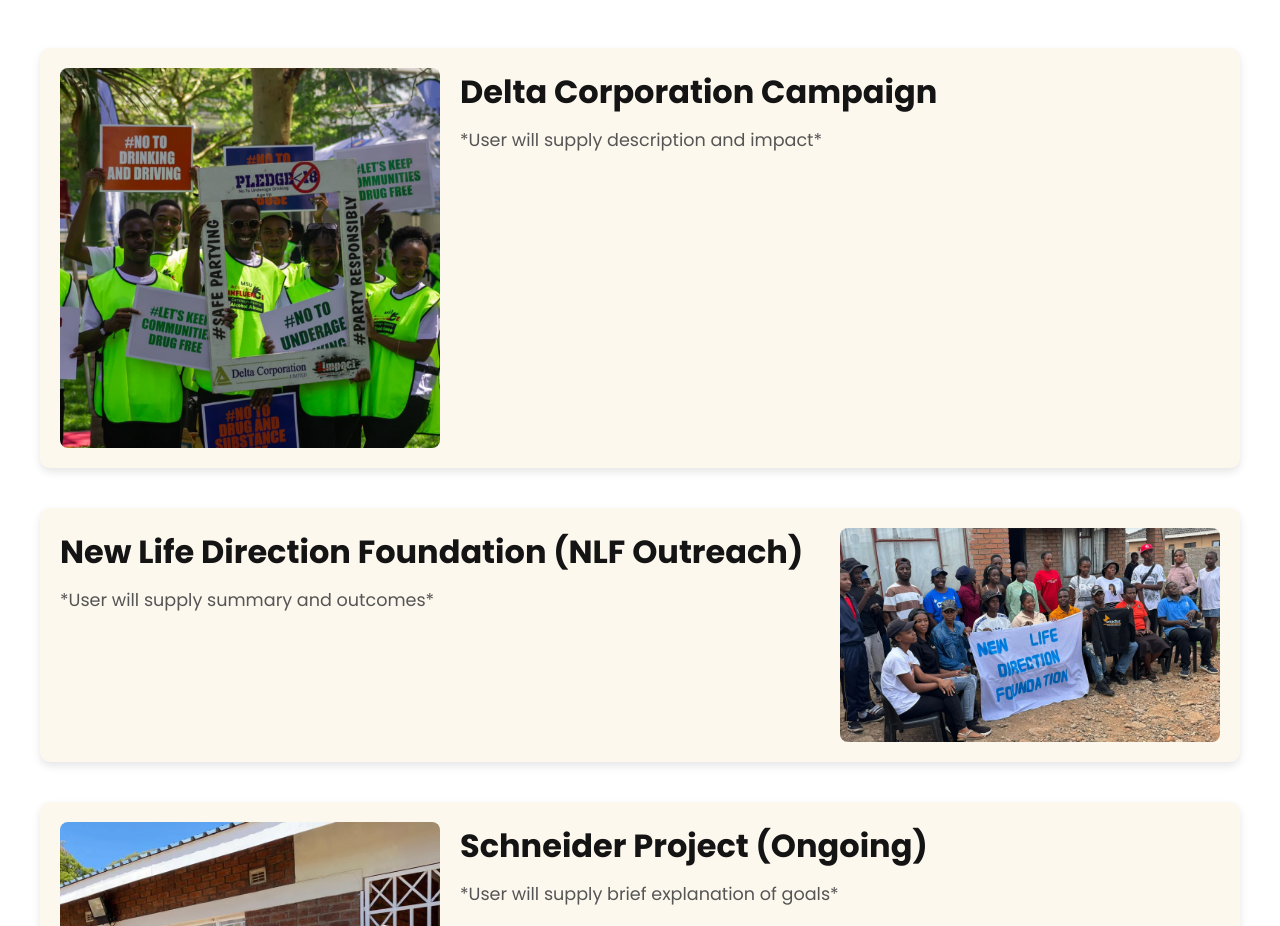
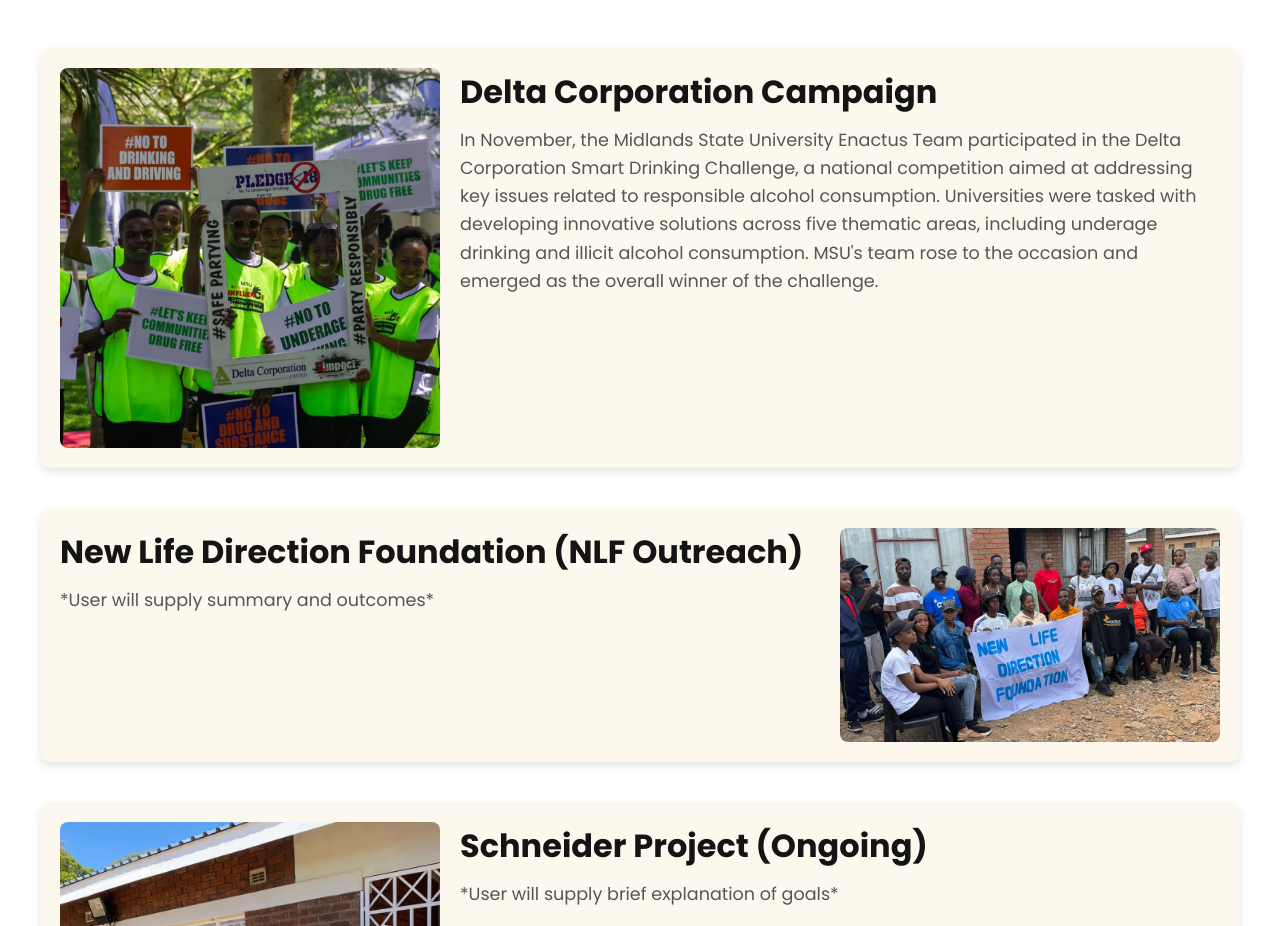
Before and after one commit to emugonix/Enactus-MSU-Website, a plain HTML site: page projects.html in a window 1280 px wide. Shown: the part 802-1728 px from the top of the page. Drawn offline with Linux system fonts and the light colour scheme.

Commit message:
Update projects.html
Delta Content

```diff
--- a/projects.html
+++ b/projects.html
@@ -55,7 +55,7 @@
             </div>
             <div class="project-content">
                 <h2 class="project-title">Delta Corporation Campaign</h2>
-                <p class="project-description">*User will supply description and impact*</p>
+                <p class="project-description">In November, the Midlands State University Enactus Team participated in the Delta Corporation Smart Drinking Challenge, a national competition aimed at addressing key issues related to responsible alcohol consumption. Universities were tasked with developing innovative solutions across five thematic areas, including underage drinking and illicit alcohol consumption. MSU's team rose to the occasion and emerged as the overall winner of the challenge.</p>
             </div>
         </section>
 
```
